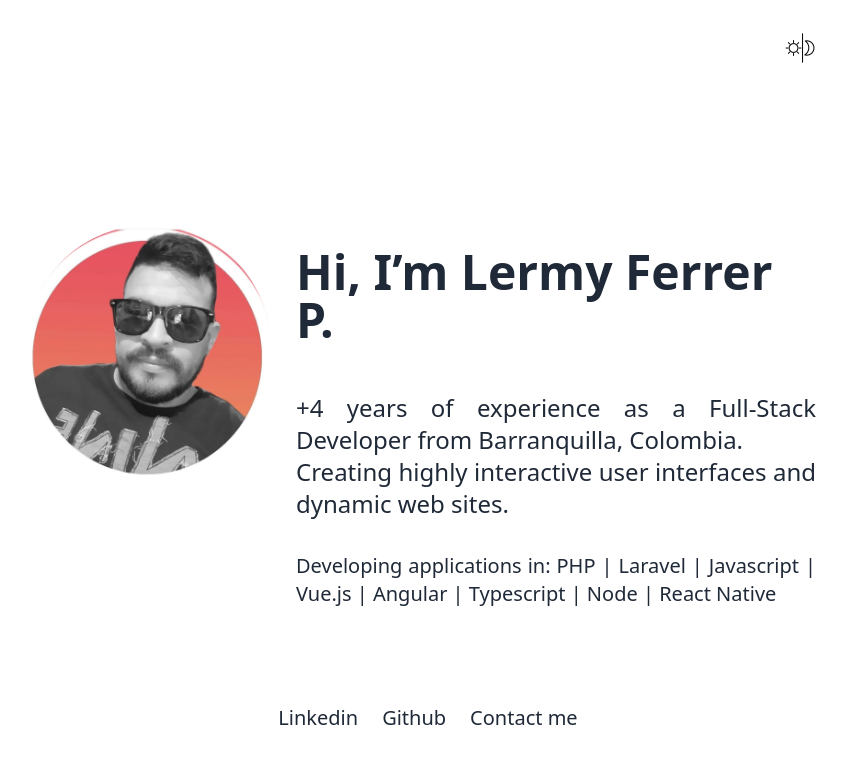
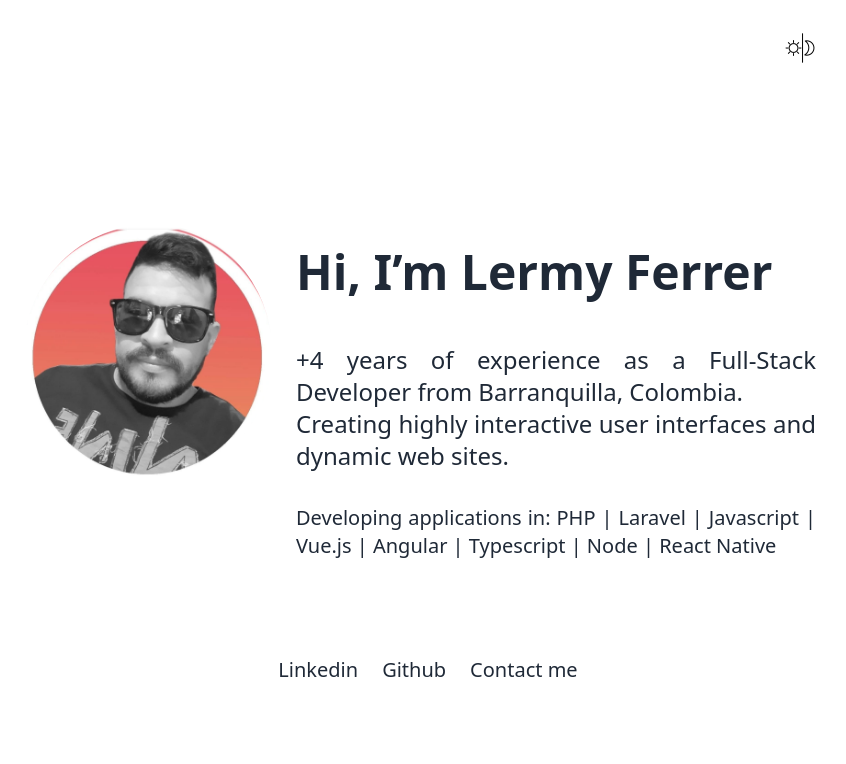
Before and after one commit to lermyferrer/portfolio-web, a Vue app: page / in a window 1280 px wide. Shown: the top 764 px of the page, without its empty margins (212-1058 px from the left). Built offline with nearby package versions, Linux system fonts and the light colour scheme.

Commit message:
ajuste apellidos

```diff
--- a/src/views/HomeView.vue
+++ b/src/views/HomeView.vue
@@ -22,7 +22,7 @@ defineProps({
       >
     </aside>
     <main class="container-template-main dark:bg-gray-800" flex-grow>
-      <p class="container-template-main__title dark:text-white">Hi, I’m Lermy Ferrer P.</p>
+      <p class="container-template-main__title dark:text-white">Hi, I’m Lermy Ferrer</p>
       <p class="container-template-main__message dark:text-white">
         {{ message }}
       </p>
```
